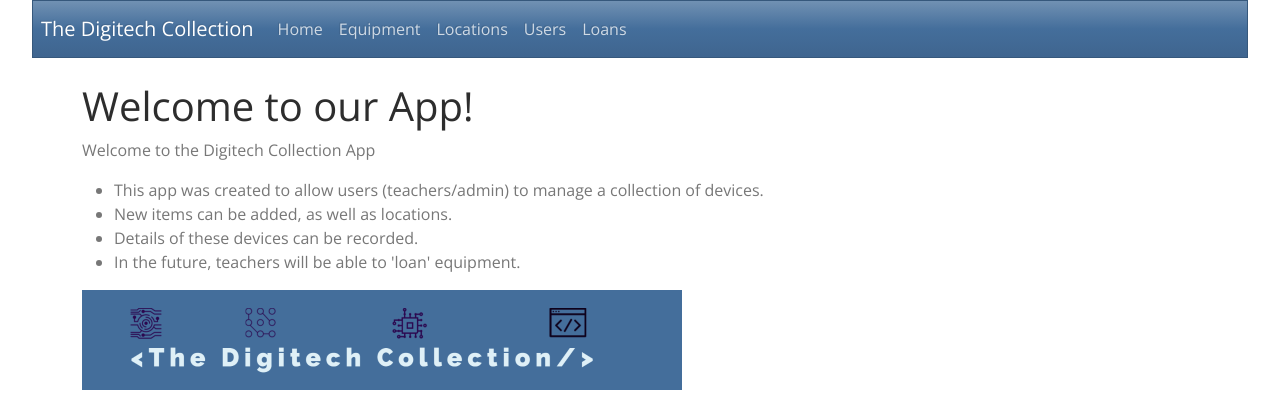
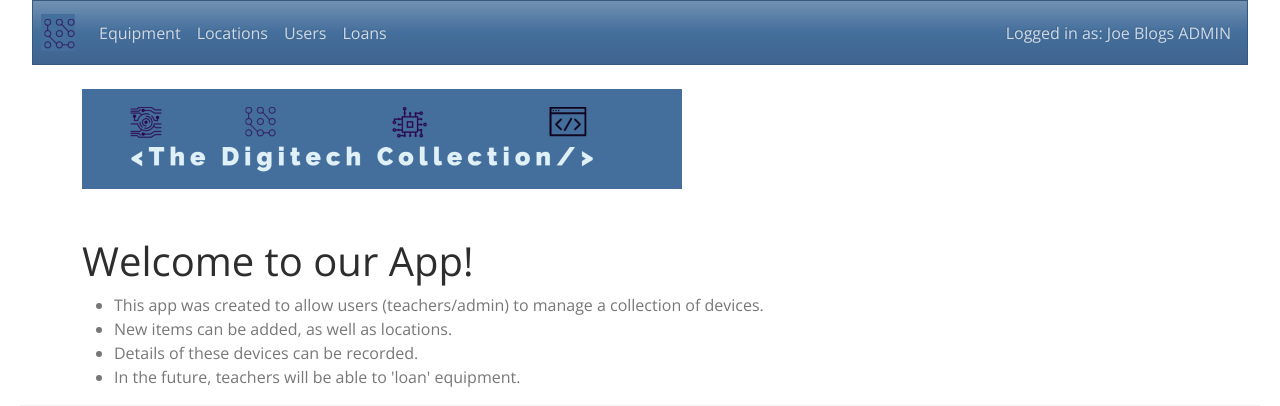
Before and after one commit to butlerk/digitech_collection, a Flask app: page / in a window 1280 px wide. Shown: the top 406 px of the page. Run offline with Flask 2, Linux system fonts and the light colour scheme; some libraries are stand-ins or nearby versions.

Commit message:
Added sudo login for admin user and right aligned

```diff
--- a/app/templates/index.html
+++ b/app/templates/index.html
@@ -1,9 +1,12 @@
 {% extends 'menu.html' %}
 
 {% block content %}
+<img src="static\images\TheDTCollection.png" alt="K2 Digitech Collection Banner">
+      <br><br><br>
+<h1 style=> Welcome to our App! </h1>
 
-<h1 style=> Welcome to our App! </h1>
-<p> Welcome to the Digitech Collection App
+
+
     <ul>
         <li>This app was created to allow users (teachers/admin) to manage a collection of devices.</li>
         <li>New items can be added, as well as locations.</li>
@@ -11,8 +14,7 @@
         <li> In the future, teachers will be able to 'loan' equipment. </li>
 
       </ul>
-      <img src="static\images\TheDTCollection.png" alt="K2 Digitech Collection Banner">
-      <br>
+
 
       </a>
 
--- a/app/templates/menu.html
+++ b/app/templates/menu.html
@@ -12,15 +12,13 @@
     <body>
         <div class="container-fluid">
         <nav class="navbar navbar-expand-lg navbar-dark bg-primary p-2 mb-4">
-            <a class="navbar-brand" href="#">The Digitech Collection</a>
+            <a class="navbar-brand" href="{{ url_for('index') }}"><img src="static\images\TheDTCollectionLogo.png" alt="K2 Digitech Collection Banner"></a>
+
             <button class="navbar-toggler" type="button" data-bs-toggle="collapse" data-bs-target="#navbarNav" aria-controls="navbarNav" aria-expanded="false" aria-label="Toggle navigation">
               <span class="navbar-toggler-icon"></span>
             </button>
-            <div class="collapse navbar-collapse" id="navbarNav">
+            <div class="collapse navbar-collapse" id="navbarNav" mr-auto>
                 <ul class="navbar-nav">
-                <li class="nav-item">
-                    <a class="nav-link" href="{{ url_for('index') }}">Home</a>
-                </li>
                     <li class="nav-item">
                         <a class="nav-link" href="{{ url_for('view_equip', message = 'View') }}">Equipment</a>
                     </li>
@@ -32,6 +30,11 @@
                     </li>
                     <li class="nav-item">
                         <a class="nav-link" href="{{ url_for('view_loan') }}">Loans</a>
+                    </li>
+                </ul>
+                <ul class="navbar-nav ms-auto">
+                    <li class="nav-item">
+                        <a class="nav-link" href="{{ url_for('view_user') }}" data-bs-target="#myModal" data-bs-toggle="modal">Logged in as: Joe Blogs ADMIN</a>
                     </li>
                 </ul>
             </div>
```
Also changed, not shown: app/static/images/TheDTCollectionLogo.png (added). Lines whose indentation alone changed are shown as unchanged.
